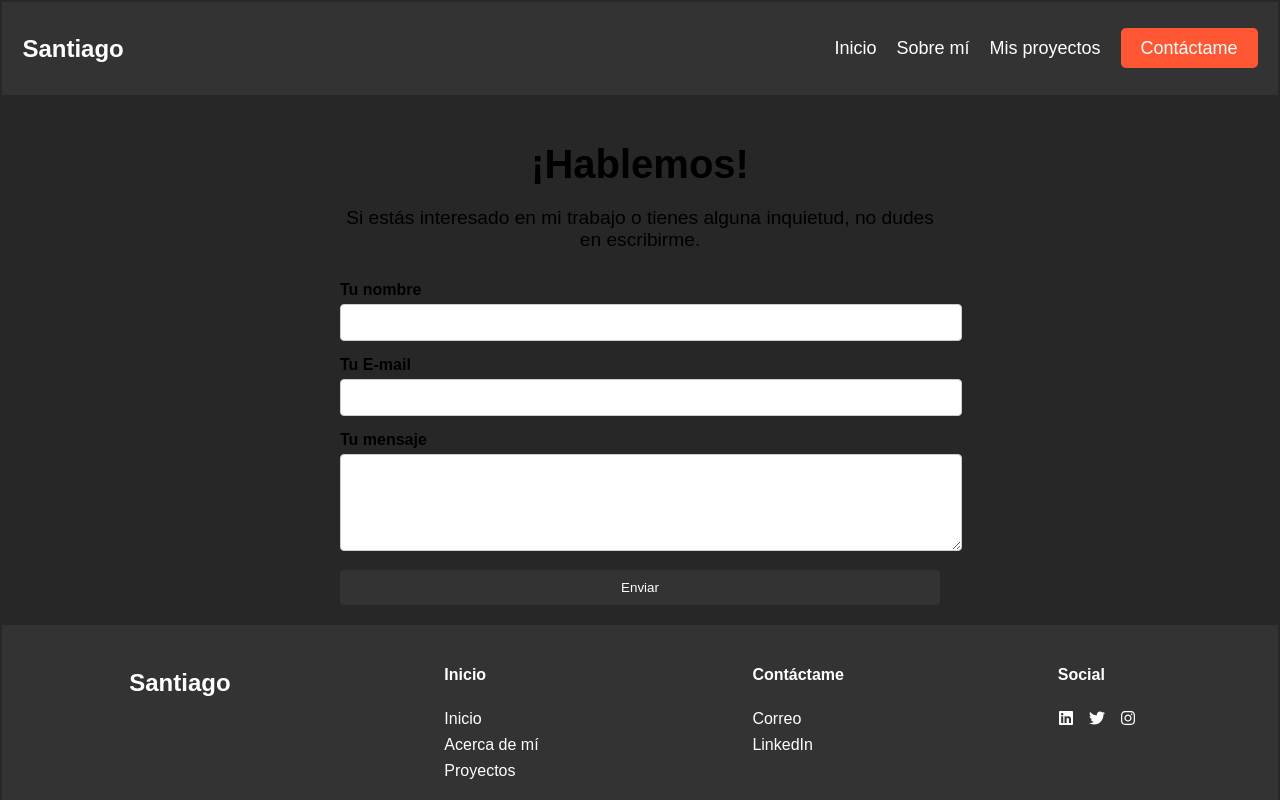
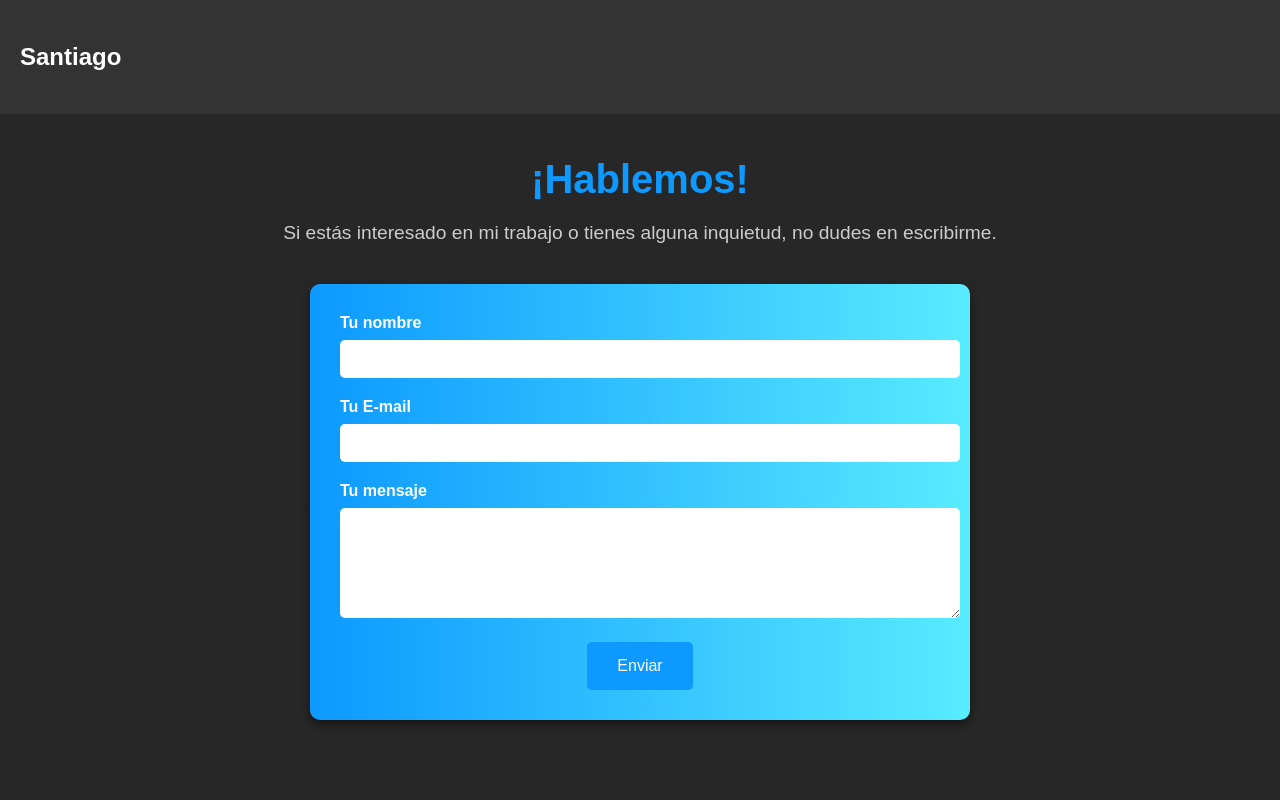
Before and after one commit to SantMu123/Portafolio, a React (Vite) app: page /contacto in a window 1280 px wide. Shown: the top 800 px of the page. Built offline with nearby package versions, Linux system fonts and the light colour scheme.

Commit message:
feat: :sparkles: nuevos compontes de proyectos y diseño de paginas

```diff
--- /dev/null
+++ b/src/components/ContainerProyecto.jsx
@@ -0,0 +1,18 @@
+import React from 'react';
+import '../styles/ContainerProyecto.css';
+
+const ProjectDescription = ({ title, image, date, location, description }) => {
+  return (
+    <div className="project-container">
+      <h1 className="project-title">{title}</h1>
+      <img src={image} alt={title} className="project-image" />
+      <div className="project-details">
+        <p className="project-date"><strong>Date:</strong> {date}</p>
+        <p className="project-location"><strong>Location:</strong> {location}</p>
+        <p className="project-description">{description}</p>
+      </div>
+    </div>
+  );
+};
+
+export default ProjectDescription;
--- a/src/main.css
+++ b/src/main.css
@@ -1,14 +1,19 @@
-body{
-    padding: .15em;
+body {
+    /* padding: .15em; */
     background-color: #272728;
-}
-
-body {
     margin: 0;
     font-family: Arial, sans-serif;
   }
+Header {
+    position: fixed;
+    top: 0;
+    left: 0;
+    width: 100%;
+    z-index: 1000;
+}
 
 .imagenInicial {
+    margin-top: 10em;
     display: flex;
     flex-direction: column;
     align-items: center;
--- a/src/pages/Proyectos.jsx
+++ b/src/pages/Proyectos.jsx
@@ -3,6 +3,7 @@
 import Card from '../components/Card.jsx';
 import Footer from '../components/Footer.jsx';
 import '../styles/AcercaPage.css';
+import ProjectDescription from '../components/ContainerProyecto.jsx';
 
 
 const Proyectos = () => {
@@ -12,7 +13,33 @@
             <Acerca />
         </div>
         <div className='habilidadesContainer'>
+            <ProjectDescription
+            title="My Awesome Project"
+            image="../public/imagen de portada_interactiva.svg"
+            date="August 28, 2024"
+            location="San Francisco, CA"
+            description="This project is about building a responsive and visually appealing web application using React and CSS."
+        />
+        </div>
 
+        <div className='habilidadesContainer'>
+            <ProjectDescription
+            title="My Awesome Project"
+            image="../public/imagen de portada_interactiva.svg"
+            date="August 28, 2024"
+            location="San Francisco, CA"
+            description="This project is about building a responsive and visually appealing web application using React and CSS."
+        />
+        </div>
+
+        <div className='habilidadesContainer'>
+            <ProjectDescription
+            title="My Awesome Project"
+            image="../public/imagen de portada_interactiva.svg"
+            date="August 28, 2024"
+            location="San Francisco, CA"
+            description="This project is about building a responsive and visually appealing web application using React and CSS."
+        />
         </div>
 
         <Footer/>
--- a/src/styles/Contacto.css
+++ b/src/styles/Contacto.css
@@ -1,33 +1,41 @@
 .contact-section {
-    max-width: 600px;
-    margin: 0 auto;
-    padding: 20px;
+  margin-top: 5em;
+  margin-bottom: 2.5em;
+  color: #ffffff;
+  padding: 50px 20px;
   text-align: center;
 }
 
 .contact-section h1 {
-    font-size: 2.5em;
+  font-size: 2.5rem;
   margin-bottom: 20px;
+  color: #0d99ff; /* Título en azul brillante */
 }
 
 .contact-section p {
-    font-size: 1.2em;
-    margin-bottom: 30px;
+  font-size: 1.2rem;
+  margin-bottom: 40px;
+  color: #cccccc; /* Texto secundario en gris claro */
 }
 
 .contact-form {
-    display: flex;
-    flex-direction: column;
-    gap: 15px;
+  max-width: 600px;
+  margin: 0 auto;
+  background: linear-gradient(to right, #0d99ff, #59EBFF); /* Fondo degradado para el formulario */
+  padding: 30px;
+  border-radius: 10px;
+  box-shadow: 0px 4px 10px rgba(0, 0, 0, 0.5);
 }
 
 .form-group {
+  margin-bottom: 20px;
   text-align: left;
 }
 
 .form-group label {
   display: block;
-    margin-bottom: 5px;
+  margin-bottom: 8px;
+  color: #ffffff;
   font-weight: bold;
 }
 
@@ -35,19 +43,39 @@
 .form-group textarea {
   width: 100%;
   padding: 10px;
-    border: 1px solid #ccc;
-    border-radius: 4px;
+  border: none;
+  border-radius: 5px;
+  font-size: 1rem;
+  color: #000;
+}
+
+.form-group input:focus,
+.form-group textarea:focus {
+  outline: none;
+  border: 2px solid #59EBFF; /* Borde azul brillante al enfocarse */
 }
 
 .submit-button {
-    padding: 10px 20px;
-    background-color: #333;
-    color: white;
+  background-color: #0d99ff;
+  color: #ffffff;
+  padding: 15px 30px;
+  font-size: 1rem;
   border: none;
-    border-radius: 4px;
+  border-radius: 5px;
   cursor: pointer;
+  transition: background-color 0.3s ease;
 }
 
 .submit-button:hover {
-    background-color: #555;
+  background-color: #59EBFF;
 }
+
+@media (max-width: 600px) {
+  .contact-section {
+    padding: 20px;
+  }
+
+  .contact-form {
+    padding: 20px;
+  }
+}
--- /dev/null
+++ b/src/styles/ContainerProyecto.css
@@ -0,0 +1,40 @@
+.project-container {
+    background: rgb(46, 44, 44);
+    background: linear-gradient(to right, #0d99ff, #59EBFF);
+    padding: 20px;
+    border-radius: 8px;
+    color: #ffffff;
+    max-width: 600px;
+    margin: 20px auto;
+    box-shadow: 0px 4px 8px rgba(0, 0, 0, 0.3);
+  }
+
+  .project-title {
+    color: #0d99ff;
+    font-size: 2rem;
+    margin-bottom: 15px;
+    text-align: center;
+  }
+
+  .project-image {
+    width: 100%;
+    height: auto;
+    border-radius: 8px;
+    margin-bottom: 20px;
+  }
+
+  .project-details {
+    text-align: left;
+  }
+
+  .project-date,
+  .project-location {
+    margin-bottom: 10px;
+    font-weight: bold;
+  }
+
+  .project-description {
+    margin-top: 15px;
+    font-size: 1rem;
+    line-height: 1.5;
+  }
--- a/src/styles/Header.css
+++ b/src/styles/Header.css
@@ -1,10 +1,11 @@
 .header {
     display: flex;
-    justify-content: space-between;
+    justify-content: space-around;
     align-items: center;
     padding: 20px;
     background-color: #333;
     color: white;
+    gap: 80em;
   }
 
   .logo {
@@ -15,7 +16,7 @@
   .nav ul {
     list-style-type: none;
     display: flex;
-    gap: 20px;
+    gap: 50px;
   }
 
   .nav ul li {
```
Lines whose indentation alone changed are shown as unchanged.
